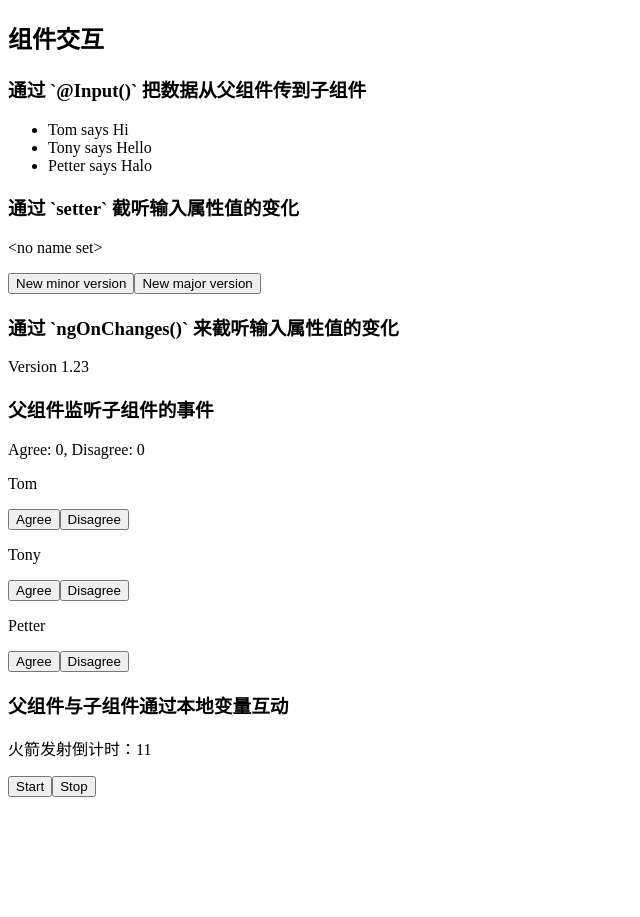
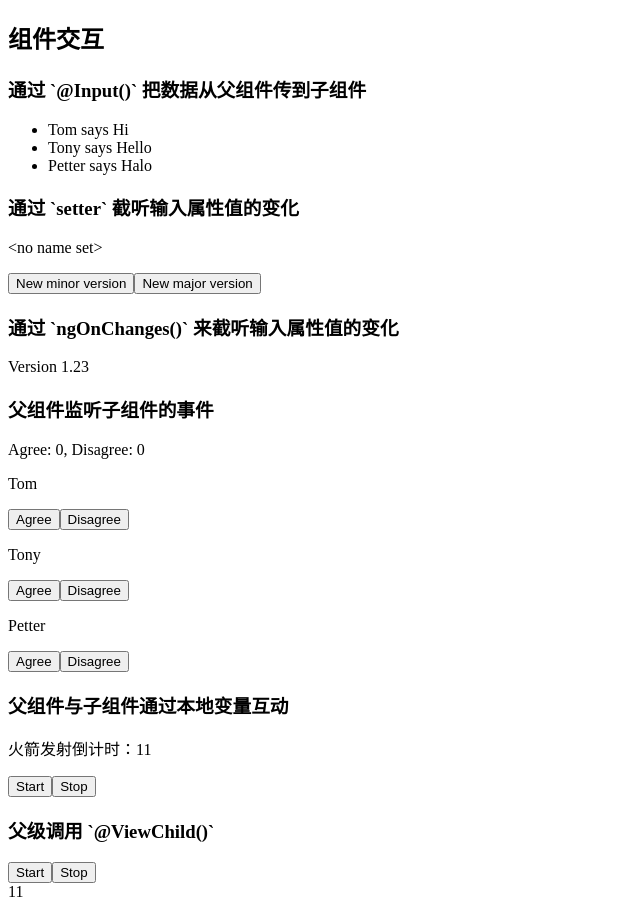
Before and after one commit to xiezipei/ng-demos, an Angular app in the folder demo-11-components/: page / in a window 1280 px wide. Shown: the whole page, without its empty margins (0-640 px from the left). Before the commit the page ends 813 px from the top, so only its background shows below. Built offline with nearby package versions, Linux system fonts and the light colour scheme.

Commit message:
feat: update pass-by-viewchild

```diff
--- a/demo-11-components/src/app/components/component-interaction/component-interaction.component.html
+++ b/demo-11-components/src/app/components/component-interaction/component-interaction.component.html
@@ -33,3 +33,11 @@
 <button type="button" (click)="timer.start()">Start</button>
 <button type="button" (click)="timer.stop()">Stop</button>
 <app-pass-by-localvar #timer></app-pass-by-localvar>
+
+<!-- 示例-6 -->
+<h3>{{ title6 }}</h3>
+<!-- <app-pass-by-viewchild></app-pass-by-viewchild> -->
+<button type="button" (click)="startV()">Start</button>
+<button type="button" (click)="stopV()">Stop</button>
+<div class="seconds">{{ secondsV() }}</div>
+<app-pass-by-localvar #timer></app-pass-by-localvar>
--- a/demo-11-components/src/app/components/component-interaction/component-interaction.component.ts
+++ b/demo-11-components/src/app/components/component-interaction/component-interaction.component.ts
@@ -1,13 +1,14 @@
-import { Component, OnInit } from '@angular/core';
+import { AfterViewInit, Component, OnInit, ViewChild } from '@angular/core';
 import { heroes, noNameHero } from 'src/app/shared/datas';
 import { Hero } from 'src/app/shared/types';
+import { PassByLocalvarComponent } from './pass-by-localvar/pass-by-localvar.component';
 
 @Component({
   selector: 'app-component-interaction',
   templateUrl: './component-interaction.component.html',
   styleUrls: ['./component-interaction.component.scss'],
 })
-export class ComponentInteractionComponent implements OnInit {
+export class ComponentInteractionComponent implements OnInit, AfterViewInit {
   title1: string = '通过 `@Input()` 把数据从父组件传到子组件';
   heroes: Hero[] = heroes;
 
@@ -23,6 +24,28 @@ export class ComponentInteractionComponent implements OnInit {
   disagreed = 0;
 
   title5: string = '父组件与子组件通过本地变量互动';
+
+  title6: string = '父级调用 `@ViewChild()`';
+  @ViewChild(PassByLocalvarComponent)
+  private passByLocalvarComponent!: PassByLocalvarComponent;
+  secondsV() {
+    return 0;
+  }
+  ngAfterViewInit(): void {
+    // Redefine `seconds()` to get from the `CountdownTimerComponent.seconds` ...
+    // but wait a tick first to avoid one-time devMode
+    // unidirectional-data-flow-violation error
+    setTimeout(
+      () => (this.secondsV = () => this.passByLocalvarComponent.seconds),
+      0
+    );
+  }
+  startV() {
+    this.passByLocalvarComponent.start();
+  }
+  stopV() {
+    this.passByLocalvarComponent.stop();
+  }
 
   constructor() {}
 
```
